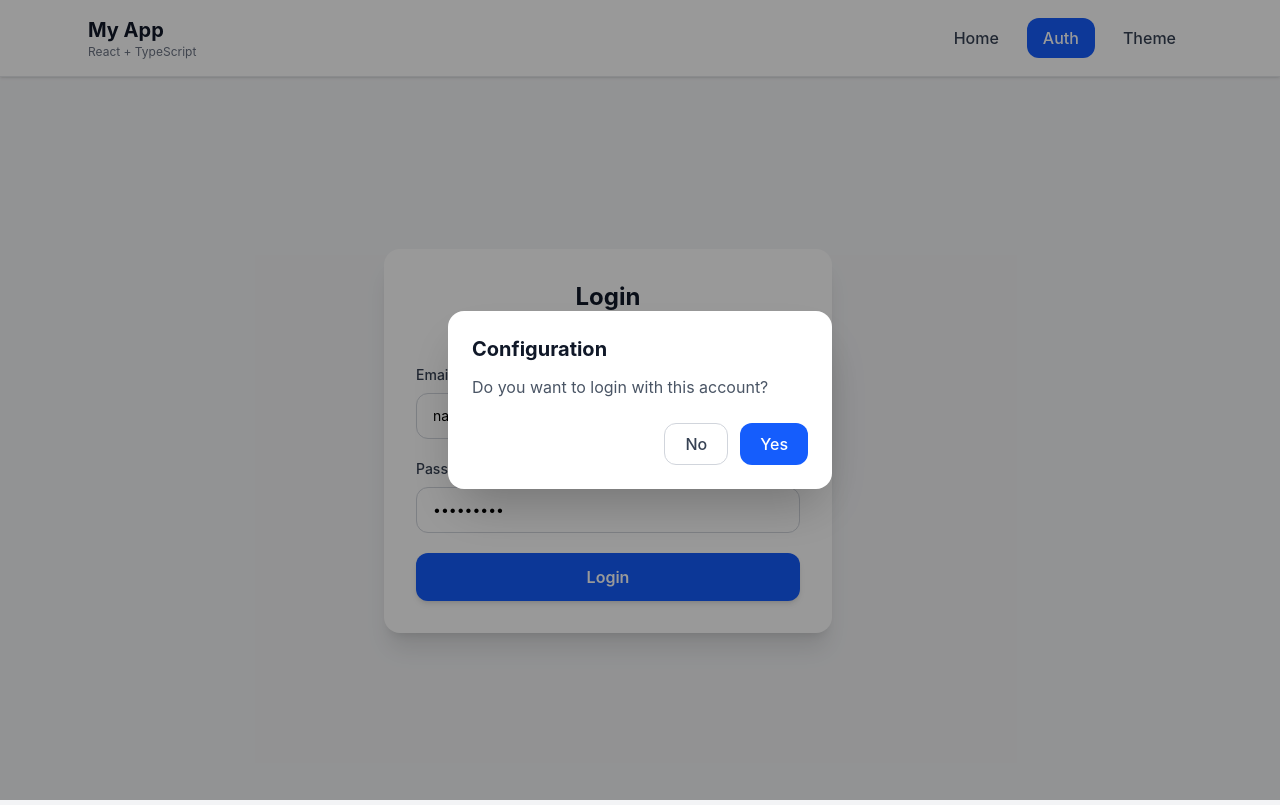
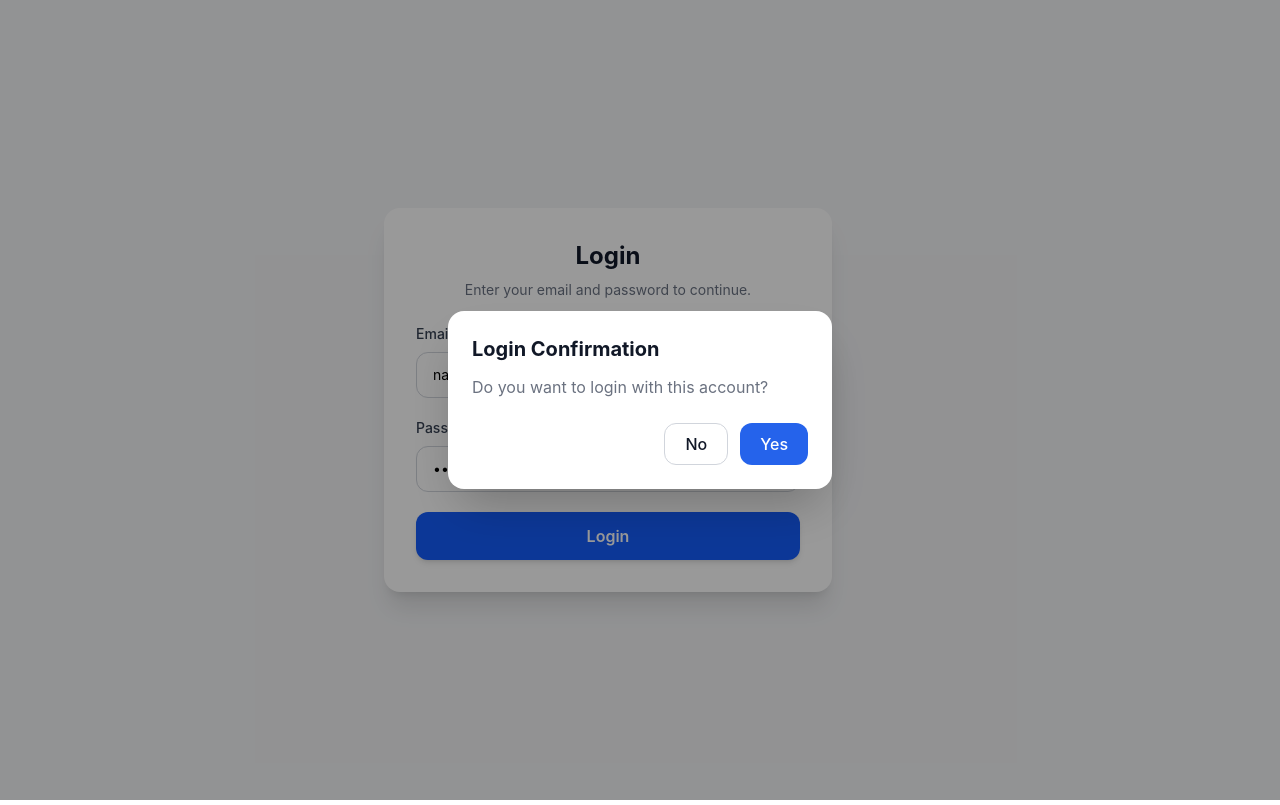
Before and after one commit to Omar4567AV/web1mid, a React (Vite) app: page /login in a window 1280 px wide. Both pictures are taken after typing "name@example.com", "Sample123" into the empty fields and a click on the button "Login". Built offline with nearby package versions, Linux system fonts and the light colour scheme.

Commit message:
feat: implement authentication flow with login page and persistent navbar navigation

```diff
--- a/src/App.tsx
+++ b/src/App.tsx
@@ -1,21 +1,32 @@
-import { Route, Routes } from "react-router-dom";
+import { Route, Routes, useLocation } from "react-router-dom";
 import Navbar from "./components/Navbar";
+import ProtectedRoute from "./components/ProtectedRoute";
+import { isAuthenticated } from "./features/auth/services/authService";
+
 import HomePage from "./pages/HomePage";
+import ThemePage from "./pages/ThemePage";
+
 import LoginPage from "./features/auth/pages/LoginPage";
 
 import StudentsPage from "./students/pages/StudentsPage";
 import StudentDetailsPage from "./students/pages/StudentDetailsPage";
-import ThemePage from "./pages/ThemePage";
+
 import TeachersPage from "./teachers/pages/TeachersPage";
-import ProtectedRoute from "./components/ProtectedRoute";
 import CoursesPage from "./courses/pages/CoursesPage";
 
 const App = () => {
+  const location = useLocation();
+
+  const userIsLoggedIn = isAuthenticated();
+  const isLoginPage = location.pathname === "/login";
+
   return (
-    <div className="min-h-screen bg-gray-100">
-      <Navbar />
+    <div className="min-h-screen bg-[var(--color-bg)]">
+      {userIsLoggedIn && !isLoginPage && <Navbar />}
 
       <Routes>
+        <Route path="/login" element={<LoginPage />} />
+
         <Route
           path="/"
           element={
@@ -25,14 +36,50 @@ const App = () => {
           }
         />
 
-        <Route path="/login" element={<LoginPage />} />
+        <Route
+          path="/theme"
+          element={
+            <ProtectedRoute>
+              <ThemePage />
+            </ProtectedRoute>
+          }
+        />
 
-        <Route path="/students" element={<StudentsPage />} />
-        <Route path="/students/:id" element={<StudentDetailsPage />} />
+        <Route
+          path="/students"
+          element={
+            <ProtectedRoute>
+              <StudentsPage />
+            </ProtectedRoute>
+          }
+        />
 
-        <Route path="/teachers" element={<TeachersPage />} />
+        <Route
+          path="/students/:id"
+          element={
+            <ProtectedRoute>
+              <StudentDetailsPage />
+            </ProtectedRoute>
+          }
+        />
 
-        <Route path="/courses" element={<CoursesPage />} />
+        <Route
+          path="/teachers"
+          element={
+            <ProtectedRoute>
+              <TeachersPage />
+            </ProtectedRoute>
+          }
+        />
+
+        <Route
+          path="/courses"
+          element={
+            <ProtectedRoute>
+              <CoursesPage />
+            </ProtectedRoute>
+          }
+        />
       </Routes>
     </div>
   );
--- a/src/components/Navbar.tsx
+++ b/src/components/Navbar.tsx
@@ -1,20 +1,31 @@
-import { NavLink } from "react-router-dom";
-import { getCurrentUser } from "../features/auth/services/authService";
+import { NavLink, useNavigate } from "react-router-dom";
+import { getCurrentUser, logout } from "../features/auth/services/authService";
 
 const Navbar = () => {
+    const navigate = useNavigate();
     const user = getCurrentUser();
 
     const navLinkClass = ({ isActive }: { isActive: boolean }) =>
         isActive
-            ? "rounded-xl bg-blue-600 px-4 py-2 font-medium text-white"
-            : "rounded-xl px-4 py-2 font-medium text-gray-700 transition hover:bg-gray-100";
+            ? "rounded-xl bg-[var(--color-primary)] px-4 py-2 font-medium text-white shadow-sm"
+            : "rounded-xl px-4 py-2 font-medium text-[var(--color-text)] transition hover:bg-gray-100";
+
+    const handleSignOut = () => {
+        logout();
+        navigate("/login");
+        window.location.reload();
+    };
 
     return (
-        <header className="sticky top-0 z-40 border-b border-gray-200 bg-white shadow-sm">
+        <header className="sticky top-0 z-40 border-b border-gray-200 bg-[var(--color-card)] shadow-sm">
             <nav className="mx-auto flex max-w-6xl items-center justify-between px-6 py-4">
                 <div>
-                    <h1 className="text-xl font-bold text-gray-900">My App</h1>
-                    <p className="text-xs text-gray-500">React + TypeScript</p>
+                    <h1 className="text-xl font-bold text-[var(--color-text)]">
+                        My School App
+                    </h1>
+                    <p className="text-xs text-[var(--color-muted)]">
+                        React + TypeScript
+                    </p>
                 </div>
 
                 <div className="flex items-center gap-3">
@@ -22,17 +33,34 @@ const Navbar = () => {
                         Home
                     </NavLink>
 
-                    <NavLink to="/login" className={navLinkClass}>
-                        Auth
+                    <NavLink to="/students" className={navLinkClass}>
+                        Students
                     </NavLink>
+
+                    <NavLink to="/teachers" className={navLinkClass}>
+                        Teachers
+                    </NavLink>
+
+                    <NavLink to="/courses" className={navLinkClass}>
+                        Courses
+                    </NavLink>
+
                     <NavLink to="/theme" className={navLinkClass}>
                         Theme
                     </NavLink>
+
                     {user && (
                         <span className="hidden rounded-xl bg-green-100 px-4 py-2 text-sm font-medium text-green-700 md:block">
                             {user.email}
                         </span>
                     )}
+
+                    <button
+                        onClick={handleSignOut}
+                        className="rounded-xl bg-[var(--color-danger)] px-4 py-2 font-medium text-white transition hover:opacity-90"
+                    >
+                        Sign Out
+                    </button>
                 </div>
             </nav>
         </header>
--- a/src/features/auth/pages/LoginPage.tsx
+++ b/src/features/auth/pages/LoginPage.tsx
@@ -1,9 +1,13 @@
 import { useEffect, useState } from "react";
+import { useNavigate } from "react-router-dom";
+
 import LoginForm from "../components/LoginForm";
 import type { AuthUser, LoginCredentials } from "../types/auth.types";
 import { getCurrentUser, login, logout } from "../services/authService";
-import { useNavigate } from "react-router-dom";
+
 const LoginPage = () => {
+    const navigate = useNavigate();
+
     const [user, setUser] = useState<AuthUser | null>(null);
     const [pendingCredentials, setPendingCredentials] =
         useState<LoginCredentials | null>(null);
@@ -17,12 +21,14 @@ const LoginPage = () => {
 
         if (currentUser) {
             setUser(currentUser);
+            navigate("/");
         }
-    }, []);
+    }, [navigate]);
 
     const handleSubmitRequest = (credentials: LoginCredentials) => {
         setPendingCredentials(credentials);
         setShowDialog(true);
+        setError("");
     };
 
     const handleCloseDialog = () => {
@@ -40,8 +46,11 @@ const LoginPage = () => {
         setTimeout(async () => {
             try {
                 const loggedInUser = await login(pendingCredentials);
+
                 setUser(loggedInUser);
                 setPendingCredentials(null);
+
+                navigate("/");
             } catch (error) {
                 if (error instanceof Error) {
                     setError(error.message);
@@ -56,22 +65,25 @@ const LoginPage = () => {
 
     const handleSignOut = () => {
         logout();
+
         setUser(null);
         setPendingCredentials(null);
         setShowDialog(false);
         setIsLoading(false);
         setError("");
+
+        navigate("/login");
     };
 
     return (
-        <main className="flex min-h-[calc(100vh-72px)] items-center justify-center bg-gray-100 px-4">
+        <main className="flex min-h-screen items-center justify-center bg-[var(--color-bg)] px-4 transition">
             <section className="w-full max-w-lg">
                 {!user && !isLoading && (
                     <>
                         <LoginForm onSubmitRequest={handleSubmitRequest} />
 
                         {error && (
-                            <p className="mt-4 rounded-xl bg-red-50 px-4 py-3 text-center text-sm text-red-600">
+                            <p className="mt-4 rounded-xl bg-red-50 px-4 py-3 text-center text-sm font-medium text-red-600">
                                 {error}
                             </p>
                         )}
@@ -79,30 +91,32 @@ const LoginPage = () => {
                 )}
 
                 {isLoading && (
-                    <div className="rounded-2xl bg-white p-8 text-center shadow-xl">
-                        <div className="mx-auto mb-5 h-12 w-12 animate-spin rounded-full border-4 border-gray-200 border-t-blue-600" />
+                    <div className="rounded-2xl bg-[var(--color-card)] p-8 text-center shadow-xl">
+                        <div className="mx-auto mb-5 h-12 w-12 animate-spin rounded-full border-4 border-gray-200 border-t-[var(--color-primary)]" />
 
-                        <h2 className="text-xl font-semibold text-gray-900">
+                        <h2 className="text-xl font-semibold text-[var(--color-text)]">
                             Logging in...
                         </h2>
 
-                        <p className="mt-2 text-sm text-gray-500">
+                        <p className="mt-2 text-sm text-[var(--color-muted)]">
                             Please wait for 3 seconds.
                         </p>
                     </div>
                 )}
 
                 {user && (
-                    <div className="rounded-2xl bg-white p-8 text-center shadow-xl">
+                    <div className="rounded-2xl bg-[var(--color-card)] p-8 text-center shadow-xl">
                         <div className="mx-auto mb-5 flex h-16 w-16 items-center justify-center rounded-full bg-green-100 text-2xl">
                             ✅
                         </div>
 
-                        <h1 className="mb-2 text-3xl font-bold text-gray-900">
+                        <h1 className="mb-2 text-3xl font-bold text-[var(--color-text)]">
                             Welcome!
                         </h1>
 
-                        <p className="mb-2 text-gray-500">You are logged in as:</p>
+                        <p className="mb-2 text-[var(--color-muted)]">
+                            You are logged in as:
+                        </p>
 
                         <p className="mb-8 rounded-xl bg-gray-100 px-4 py-3 font-medium text-gray-800">
                             {user.email}
@@ -110,7 +124,7 @@ const LoginPage = () => {
 
                         <button
                             onClick={handleSignOut}
-                            className="rounded-xl bg-red-600 px-8 py-3 font-semibold text-white shadow-md transition hover:bg-red-700 active:scale-[0.98]"
+                            className="rounded-xl bg-[var(--color-danger)] px-8 py-3 font-semibold text-white shadow-md transition hover:opacity-90 active:scale-[0.98]"
                         >
                             Sign Out
                         </button>
@@ -120,26 +134,26 @@ const LoginPage = () => {
 
             {showDialog && (
                 <div className="fixed inset-0 z-50 flex items-center justify-center bg-black/40 px-4">
-                    <div className="w-full max-w-sm rounded-2xl bg-white p-6 shadow-2xl">
-                        <h2 className="mb-3 text-xl font-bold text-gray-900">
-                            Configuration
+                    <div className="w-full max-w-sm rounded-2xl bg-[var(--color-card)] p-6 shadow-2xl">
+                        <h2 className="mb-3 text-xl font-bold text-[var(--color-text)]">
+                            Login Confirmation
                         </h2>
 
-                        <p className="mb-6 text-gray-600">
+                        <p className="mb-6 text-[var(--color-muted)]">
                             Do you want to login with this account?
                         </p>
 
                         <div className="flex justify-end gap-3">
                             <button
                                 onClick={handleCloseDialog}
-                                className="rounded-xl border border-gray-300 px-5 py-2 font-medium text-gray-700 transition hover:bg-gray-100"
+                                className="rounded-xl border border-gray-300 px-5 py-2 font-medium text-[var(--color-text)] transition hover:bg-gray-100"
                             >
                                 No
                             </button>
 
                             <button
                                 onClick={handleConfirmLogin}
-                                className="rounded-xl bg-blue-600 px-5 py-2 font-medium text-white transition hover:bg-blue-700"
+                                className="rounded-xl bg-[var(--color-primary)] px-5 py-2 font-medium text-white transition hover:bg-[var(--color-primary-hover)]"
                             >
                                 Yes
                             </button>
```
